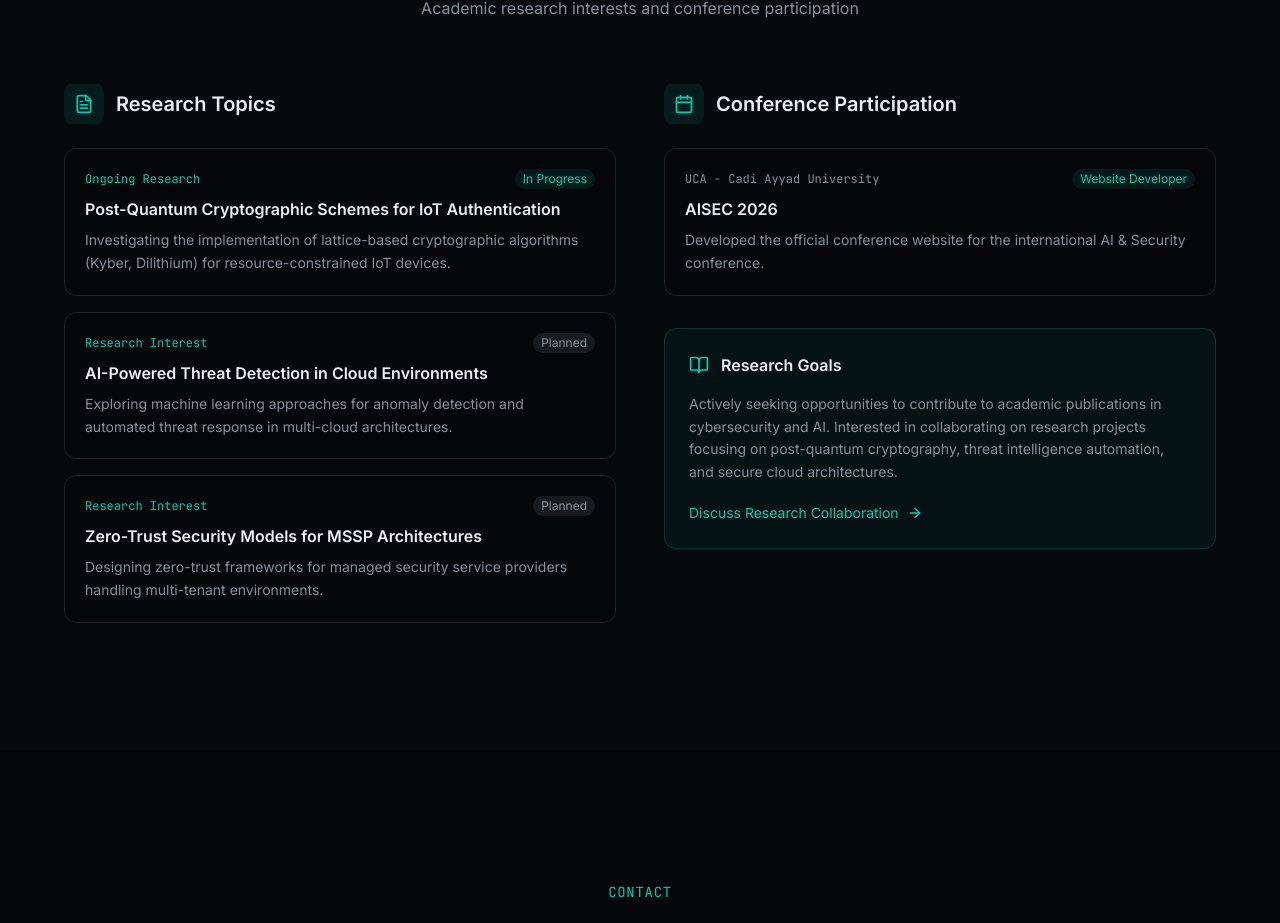
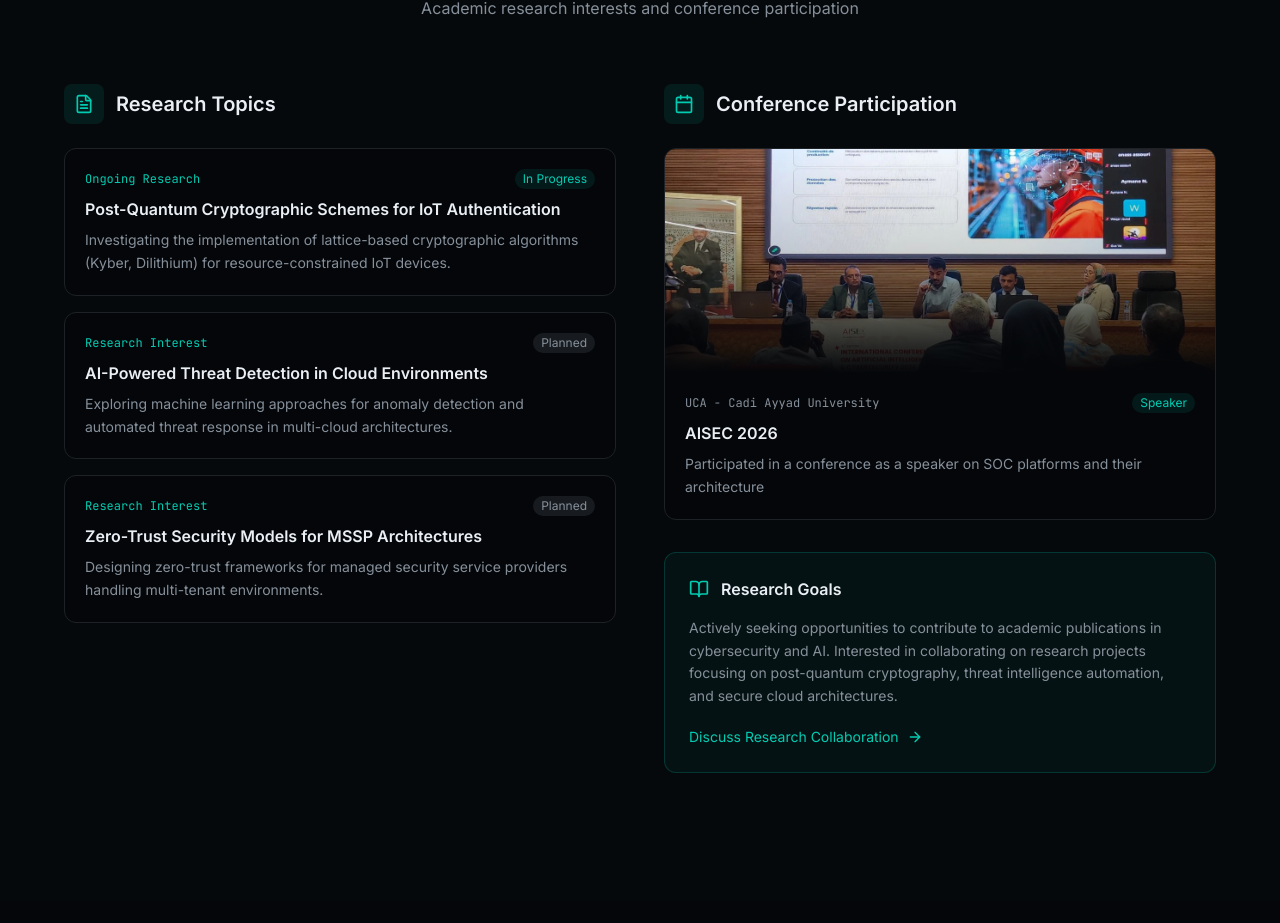
Before and after one commit to mourad-el-ouatik/portfolio, a Next.js app: page / in a window 1280 px wide. Shown: the part 10331-11254 px from the top of the page. Built offline with nearby package versions, Linux system fonts and the light colour scheme.

Commit message:
Update conference role and description to speaker

```diff
--- a/components/research.tsx
+++ b/components/research.tsx
@@ -29,9 +29,10 @@ const publications = [
 const conferences = [
   {
     name: "AISEC 2026",
-    role: "Website Developer",
+    role: "Speaker",
     organization: "UCA - Cadi Ayyad University",
-    description: "Developed the official conference website for the international AI & Security conference.",
+    description: "Participated in a conference as a speaker on SOC platforms and their architecture",
+    image: "/aisec.jpg",
   },
 ]
 
@@ -119,14 +120,40 @@ export function Research() {
                   initial={{ opacity: 0, y: 10 }}
                   animate={isInView ? { opacity: 1, y: 0 } : {}}
                   transition={{ duration: 0.5, delay: 0.3 + index * 0.1 }}
-                    className="p-5 bg-background border border-border rounded-xl hover:border-primary/50 transition-colors"
+                  className="group bg-background border border-border rounded-xl overflow-hidden hover:border-primary/50 transition-all duration-300"
                 >
+                  {/* Banner Image */}
+                  <div className="relative h-56 overflow-hidden">
+                    <img
+                      src={conf.image}
+                      alt={conf.name}
+                      className="w-full h-full object-cover group-hover:scale-105 transition-transform duration-700"
+                    />
+
+                    {/* Overlay */}
+                    <div className="absolute inset-0 bg-gradient-to-t from-background via-background/20 to-transparent" />
+                  </div>
+
+                  {/* Content */}
+                  <div className="p-5">
                     <div className="flex items-center justify-between mb-2">
-                      <span className="text-xs font-mono text-muted-foreground">{conf.organization}</span>
-                      <span className="px-2 py-0.5 text-xs bg-primary/10 text-primary rounded-full">{conf.role}</span>
+                      <span className="text-xs font-mono text-muted-foreground">
+                        {conf.organization}
+                      </span>
+
+                      <span className="px-2 py-0.5 text-xs bg-primary/10 text-primary rounded-full">
+                        {conf.role}
+                      </span>
                     </div>
-                    <h4 className="font-semibold text-foreground mb-2">{conf.name}</h4>
-                    <p className="text-sm text-muted-foreground leading-relaxed">{conf.description}</p>
+
+                    <h4 className="font-semibold text-foreground mb-2">
+                      {conf.name}
+                    </h4>
+
+                    <p className="text-sm text-muted-foreground leading-relaxed">
+                      {conf.description}
+                    </p>
+                  </div>
                 </motion.div>
               ))}
               </div>
```
Lines whose indentation alone changed are shown as unchanged.
